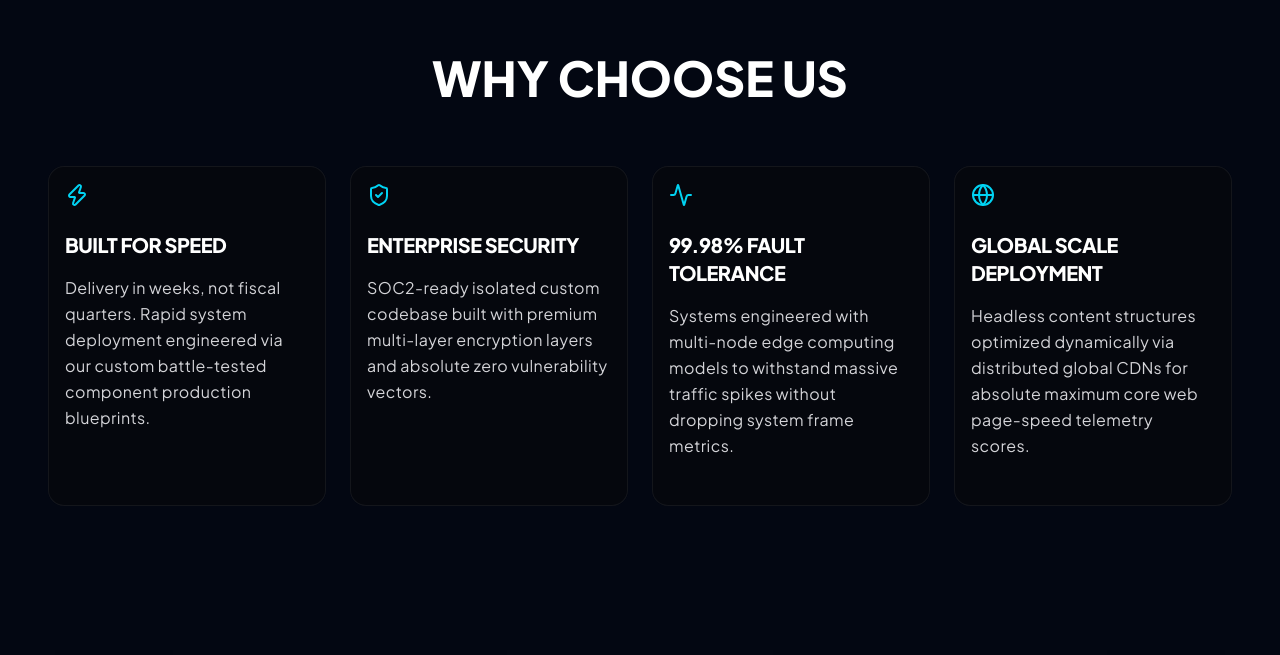
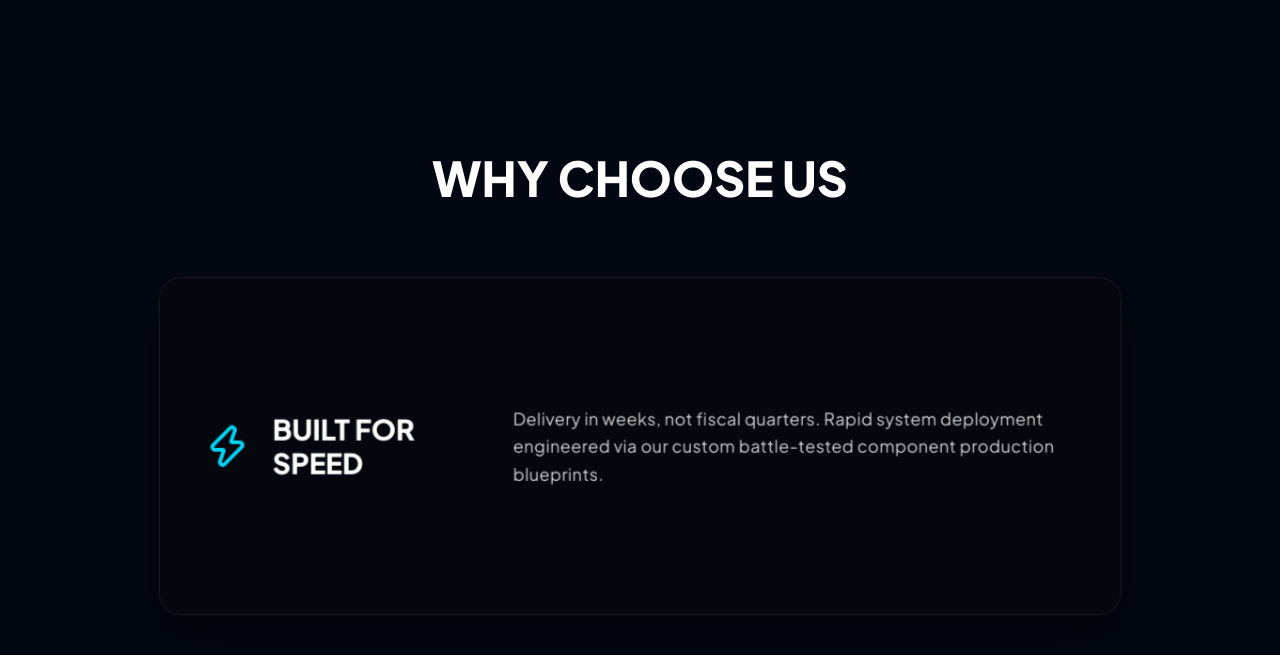
Before and after one commit to lokeshsoni1/venzorx, a Next.js app: page / in a window 1280 px wide. Shown: the part 1725-2380 px from the top of the page. Built offline with nearby package versions, Linux system fonts and the light colour scheme.

Commit message:
feat: refactor Why Choose Us to Sticky Glassmorphic Stack-and-Reveal viewport locking system

```diff
--- a/components/sections/why-choose-us.tsx
+++ b/components/sections/why-choose-us.tsx
@@ -1,77 +1,139 @@
 "use client";
 
-import React from 'react';
+import React, { useRef } from 'react';
+import { motion, useScroll, useTransform } from 'framer-motion';
 import { Zap, ShieldCheck, Activity, Globe } from 'lucide-react';
-import { GlowCard } from '@/components/ui/spotlight-card';
 
 export default function WhyChooseUs() {
+  const containerRef = useRef<HTMLDivElement>(null);
+
+  // Set up scroll tracking over 400vh of space
+  const { scrollYProgress } = useScroll({
+    target: containerRef,
+    offset: ["start start", "end end"]
+  });
+
+  // Card 1: Starts centered, scales down and fades slightly as Card 2 stacks over it
+  const card1Scale = useTransform(scrollYProgress, [0.0, 0.25], [1.0, 0.94]);
+  const card1Opacity = useTransform(scrollYProgress, [0.0, 0.25], [1.0, 0.65]);
+
+  // Card 2: Glides up from 100vh to 0px, then scales down and fades as Card 3 stacks over it
+  const card2Y = useTransform(scrollYProgress, [0.0, 0.25], ["100vh", "0vh"]);
+  const card2Scale = useTransform(scrollYProgress, [0.25, 0.50], [1.0, 0.94]);
+  const card2Opacity = useTransform(
+    scrollYProgress,
+    [0.0, 0.1, 0.25, 0.50],
+    [0.0, 1.0, 1.0, 0.65]
+  );
+
+  // Card 3: Glides up from 100vh to 0px, then scales down and fades as Card 4 stacks over it
+  const card3Y = useTransform(scrollYProgress, [0.25, 0.50], ["100vh", "0vh"]);
+  const card3Scale = useTransform(scrollYProgress, [0.50, 0.75], [1.0, 0.94]);
+  const card3Opacity = useTransform(
+    scrollYProgress,
+    [0.25, 0.35, 0.50, 0.75],
+    [0.0, 1.0, 1.0, 0.65]
+  );
+
+  // Card 4: Glides up from 100vh to 0px, stays as the top visual shield
+  const card4Y = useTransform(scrollYProgress, [0.50, 0.75], ["100vh", "0vh"]);
+  const card4Opacity = useTransform(
+    scrollYProgress,
+    [0.50, 0.60, 0.75],
+    [0.0, 1.0, 1.0]
+  );
+
+  const cards = [
+    {
+      id: 1,
+      Icon: Zap,
+      title: "Built for Speed",
+      description: "Delivery in weeks, not fiscal quarters. Rapid system deployment engineered via our custom battle-tested component production blueprints.",
+      scale: card1Scale,
+      opacity: card1Opacity,
+      y: "0vh",
+      zIndex: 10,
+    },
+    {
+      id: 2,
+      Icon: ShieldCheck,
+      title: "Enterprise Security",
+      description: "SOC2-ready isolated custom codebase built with premium multi-layer encryption layers and absolute zero vulnerability vectors.",
+      scale: card2Scale,
+      opacity: card2Opacity,
+      y: card2Y,
+      zIndex: 20,
+    },
+    {
+      id: 3,
+      Icon: Activity,
+      title: "99.98% Fault Tolerance",
+      description: "Systems engineered with multi-node edge computing models to withstand massive traffic spikes without dropping system frame metrics.",
+      scale: card3Scale,
+      opacity: card3Opacity,
+      y: card3Y,
+      zIndex: 30,
+    },
+    {
+      id: 4,
+      Icon: Globe,
+      title: "Global Scale Deployment",
+      description: "Headless content structures optimized dynamically via distributed global CDNs for absolute maximum core web page-speed telemetry scores.",
+      scale: 1.0,
+      opacity: card4Opacity,
+      y: card4Y,
+      zIndex: 40,
+    },
+  ];
+
   return (
-    <section className="bg-transparent relative w-full overflow-hidden antialiased">
-
-      {/* Spotlight Glow Cards Array Container */}
-      <div className="w-full max-w-7xl mx-auto px-6 md:px-12 pt-16 pb-36 relative z-30 flex flex-col items-center">
+    <section
+      ref={containerRef}
+      className="relative w-full h-[400vh] bg-transparent antialiased"
+    >
+      {/* Sticky Viewport Wrapper */}
+      <div className="sticky top-0 h-screen w-full overflow-hidden flex flex-col items-center justify-center px-4 md:px-12 select-none">
 
         {/* Why Choose Us Heading */}
-        <h2 className="text-3xl md:text-5xl font-black text-white text-center mb-16 tracking-normal uppercase select-none">
+        <h2 className="text-3xl md:text-5xl font-black text-white text-center mb-10 md:mb-16 tracking-normal uppercase">
           Why Choose Us
         </h2>
 
-        <div
-          className="grid grid-cols-1 md:grid-cols-2 lg:grid-cols-4 gap-6 w-full"
-        >
-
-          {/* Spotlight Block 01 */}
-          <GlowCard glowColor="green" customSize={true} className="w-full min-h-[340px] transform-gpu backface-hidden will-change-transform translate-z-0">
-            <div className="flex flex-col justify-start h-full">
-              <Zap className="text-cyan-400 h-6 w-6 mb-6" />
-              <h3 className="text-xl font-black text-white tracking-tight mb-4 uppercase font-sans select-none">
-                Built for Speed
-              </h3>
-              <p className="text-zinc-300 text-sm md:text-base font-normal leading-relaxed tracking-wide">
-                Delivery in weeks, not fiscal quarters. Rapid system deployment engineered via our custom battle-tested component production blueprints.
-              </p>
-            </div>
-          </GlowCard>
-
-          {/* Spotlight Block 02 */}
-          <GlowCard glowColor="blue" customSize={true} className="w-full min-h-[340px] transform-gpu backface-hidden will-change-transform translate-z-0">
-            <div className="flex flex-col justify-start h-full">
-              <ShieldCheck className="text-cyan-400 h-6 w-6 mb-6" />
-              <h3 className="text-xl font-black text-white tracking-tight mb-4 uppercase font-sans select-none">
-                Enterprise Security
-              </h3>
-              <p className="text-zinc-300 text-sm md:text-base font-normal leading-relaxed tracking-wide">
-                SOC2-ready isolated custom codebase built with premium multi-layer encryption layers and absolute zero vulnerability vectors.
-              </p>
-            </div>
-          </GlowCard>
-
-          {/* Spotlight Block 03 */}
-          <GlowCard glowColor="green" customSize={true} className="w-full min-h-[340px] transform-gpu backface-hidden will-change-transform translate-z-0">
-            <div className="flex flex-col justify-start h-full">
-              <Activity className="text-cyan-400 h-6 w-6 mb-6" />
-              <h3 className="text-xl font-black text-white tracking-tight mb-4 uppercase font-sans select-none">
-                99.98% Fault Tolerance
-              </h3>
-              <p className="text-zinc-300 text-sm md:text-base font-normal leading-relaxed tracking-wide">
-                Systems engineered with multi-node edge computing models to withstand massive traffic spikes without dropping system frame metrics.
-              </p>
-            </div>
-          </GlowCard>
-
-          {/* Spotlight Block 04 */}
-          <GlowCard glowColor="blue" customSize={true} className="w-full min-h-[340px] transform-gpu backface-hidden will-change-transform translate-z-0">
-            <div className="flex flex-col justify-start h-full">
-              <Globe className="text-cyan-400 h-6 w-6 mb-6" />
-              <h3 className="text-xl font-black text-white tracking-tight mb-4 uppercase font-sans select-none">
-                Global Scale Deployment
-              </h3>
-              <p className="text-zinc-300 text-sm md:text-base font-normal leading-relaxed tracking-wide">
-                Headless content structures optimized dynamically via distributed global CDNs for absolute maximum core web page-speed telemetry scores.
-              </p>
-            </div>
-          </GlowCard>
-
+        {/* Stacking Cards Absolute Box */}
+        <div className="relative w-full max-w-5xl h-[55vh] md:h-[45vh] flex items-center justify-center">
+          {cards.map((card) => {
+            const Icon = card.Icon;
+            return (
+              <motion.div
+                key={card.id}
+                style={{
+                  y: card.y,
+                  scale: card.scale,
+                  opacity: card.opacity,
+                  zIndex: card.zIndex,
+                  background: "rgba(10, 10, 12, 0.45)",
+                  backdropFilter: "blur(20px)",
+                  WebkitBackdropFilter: "blur(20px)",
+                  border: "1px solid rgba(255, 255, 255, 0.08)",
+                  transform: "translate3d(0, 0, 0)",
+                  willChange: "transform, opacity, backdrop-filter",
+                }}
+                className="absolute inset-0 w-full h-full rounded-3xl shadow-[0_20px_50px_rgba(0,0,0,0.5)] overflow-hidden"
+              >
+                <div className="flex flex-col md:flex-row items-start md:items-center justify-between gap-6 md:gap-12 h-full w-full p-8 md:p-12">
+                  <div className="flex items-center gap-4 md:gap-6 min-w-[280px]">
+                    <Icon className="text-cyan-400 h-10 w-10 md:h-12 md:w-12 shrink-0" />
+                    <h3 className="text-2xl md:text-3xl font-black text-white uppercase font-sans">
+                      {card.title}
+                    </h3>
+                  </div>
+                  <p className="text-zinc-300 text-base md:text-lg font-normal leading-relaxed tracking-wide max-w-2xl">
+                    {card.description}
+                  </p>
+                </div>
+              </motion.div>
+            );
+          })}
         </div>
       </div>
     </section>
```
